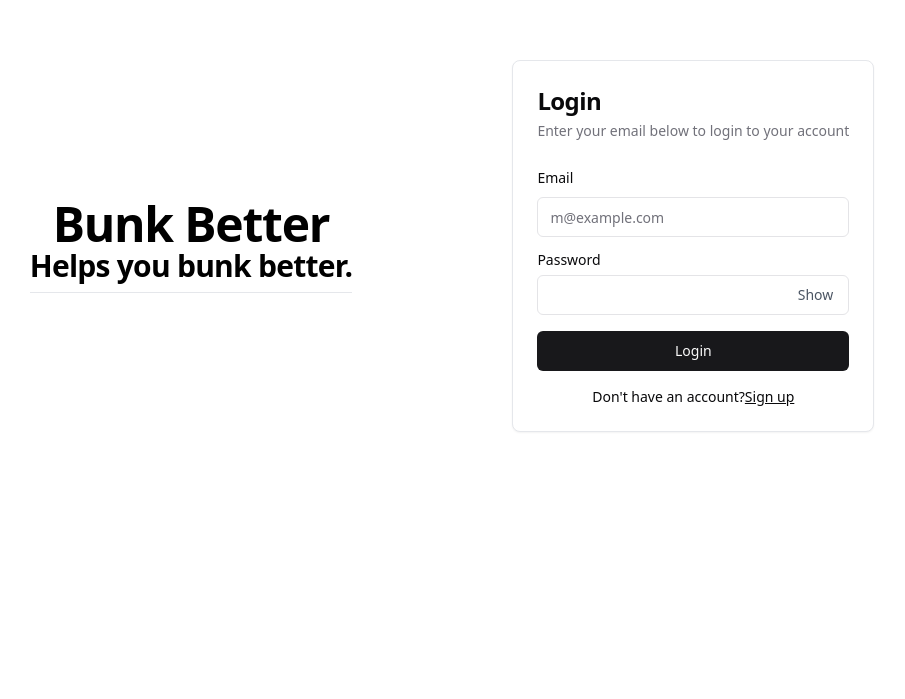
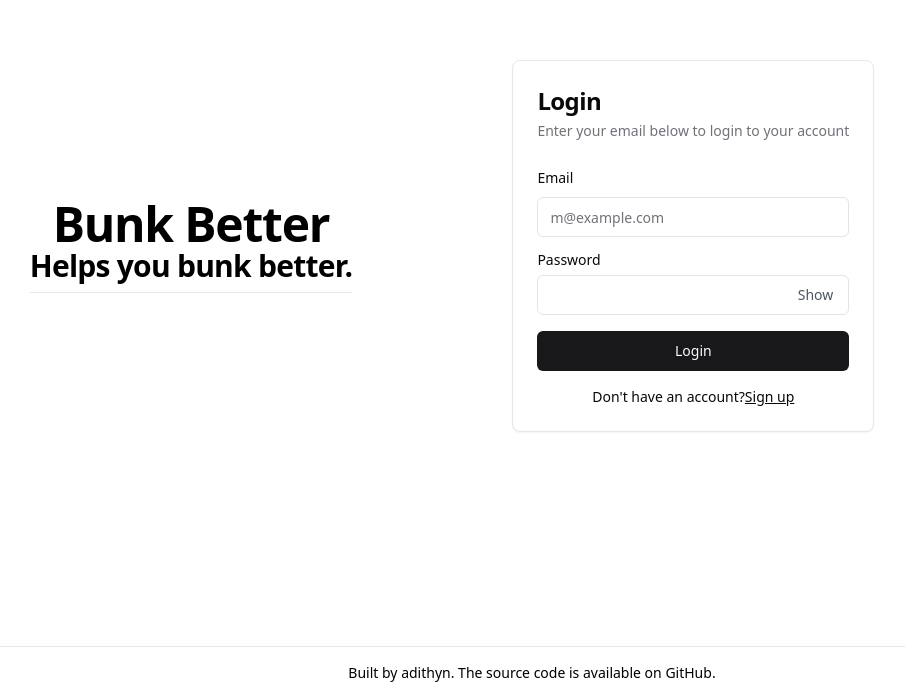
Before and after one commit to Adithyan777/bunk-better, a React (Vite) app in the folder frontend/: page / in a window 1280 px wide. Shown: the part 154-853 px from the top of the page, without its empty margins (108-1013 px from the left). Before the commit the page ends 800 px from the top, so only its background shows below. Built offline with nearby package versions, Linux system fonts and the light colour scheme.

Commit message:
Modified CustomFooter.jsx and added footer to Login and SignUp page.

```diff
--- a/frontend/package.json
+++ b/frontend/package.json
@@ -26,7 +26,8 @@
     "lucide-react": "^0.364.0",
     "react": "^18.2.0",
     "react-dom": "^18.2.0",
-    "react-router-dom": "^6.22.3",
+    "react-router": "^6.23.1",
+    "react-router-dom": "^6.23.1",
     "tailwind-merge": "^2.2.2",
     "tailwindcss-animate": "^1.0.7"
   },
--- a/frontend/src/components/ui/CustomFooter.jsx
+++ b/frontend/src/components/ui/CustomFooter.jsx
@@ -1,19 +1,19 @@
-import Link from "react-router-dom"
+import { Link as RouterLink } from "react-router-dom";
 
 export default function CustomFooter() {
   return (
     <footer className="flex items-center justify-center border-t p-4">
       <p className="text-sm">
-        Built by
-        <Link className="font-medium" to="https://github.com/Adithyan777">
+        Built by{" "}
+        <a className="font-medium" href="https://github.com/Adithyan777" target="_blank" rel="noopener noreferrer">
           adithyn
-        </Link>
+        </a>
         . The source code is available on{" "}
-        <Link className="font-medium" to="https://github.com/Adithyan777/bunk-better">
+        <a className="font-medium" href="https://github.com/Adithyan777/bunk-better" target="_blank" rel="noopener noreferrer">
           GitHub
-        </Link>
-        .{"\n      "}
+        </a>
+        .
       </p>
     </footer>
-  )
+  );
 }
--- a/frontend/src/pages/Home.jsx
+++ b/frontend/src/pages/Home.jsx
@@ -1,3 +1,4 @@
+import CustomFooter from "@/components/ui/CustomFooter";
 import LoginCard from "./LoginCard"
 
 
@@ -16,6 +17,7 @@ function Home(){
             </div>
                 <LoginCard/>
             </div>
+            <CustomFooter/>
 
 
         </>
--- a/frontend/src/pages/SignUpPage.jsx
+++ b/frontend/src/pages/SignUpPage.jsx
@@ -1,3 +1,4 @@
+import CustomFooter from "@/components/ui/CustomFooter";
 import SignUpCard from "@/components/ui/SignUpCard"
 
 function SignUpPage(){
@@ -15,7 +16,7 @@ function SignUpPage(){
             </div>
                 <SignUpCard/>
             </div>
-
+            <CustomFooter></CustomFooter>
 
         </>
     )
```
Also changed, not shown: 1 other file (tests, documents, lock files or other folders).
